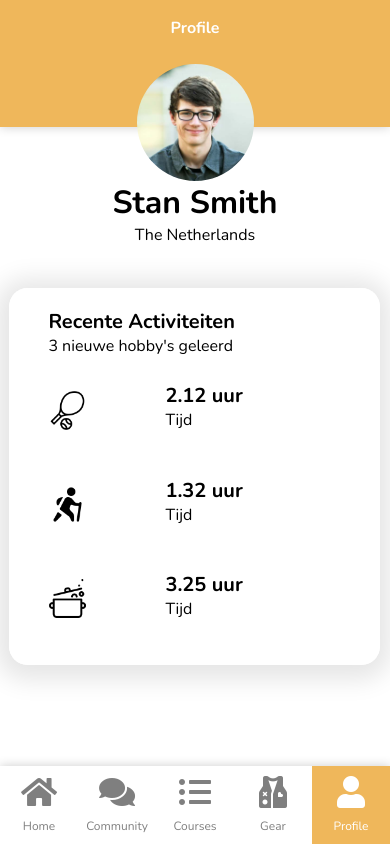
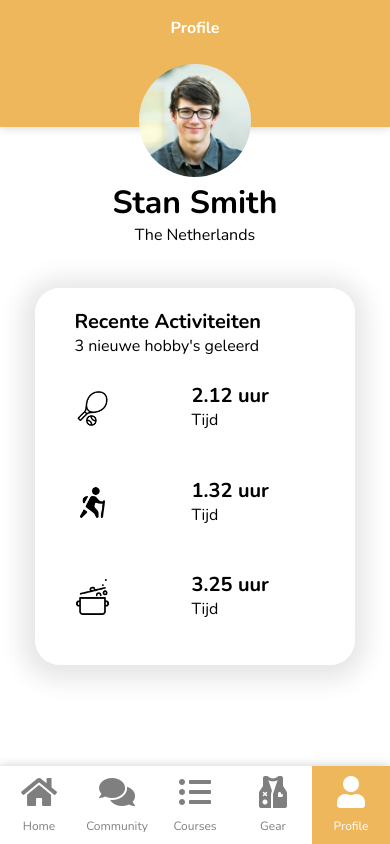
Before and after one commit to EvDBoxtel/freetimeprototype, a plain HTML site: page pages/profile.html in a window 390 px wide. Drawn offline with nearby package versions, Linux system fonts and the light colour scheme.

Commit message:
Responsiveness

```diff
--- a/css/style.css
+++ b/css/style.css
@@ -465,6 +465,7 @@ nav ul li a.actief {
     margin-top: 3vh;
     width: 30%;
     border-radius: 50%;
+    max-width: 112.5px;
 
     /* Centering the image */
     display: block;
@@ -482,14 +483,15 @@ nav ul li a.actief {
 }
 
 #main_profile {
-    width: 85vw;
+    /* width: 100vw; */
     height: 40vh;
     background-color: rgba(255, 255, 255, 0.938);
-    border-radius: 5%;
-    margin: 0px;
-    margin-left: 1vw;
+    border-radius: 25px;
+    margin: 0px 30px;
+    /* margin-left: 1vw; */
     margin-top: 5vh;
     padding: 20px;
+    /* display: block; */
 
     /* Drop shadow */
     -webkit-box-shadow: -1px 3px 25px 12px rgba(0,0,0,0.1);
@@ -514,7 +516,8 @@ nav ul li a.actief {
 
 .hobby_profile img {
     margin-top: 1vh;
-    width: 10%;
+    /* width: 10%; */
+    width: 2.2em;
     position: absolute;
 }
 
```
